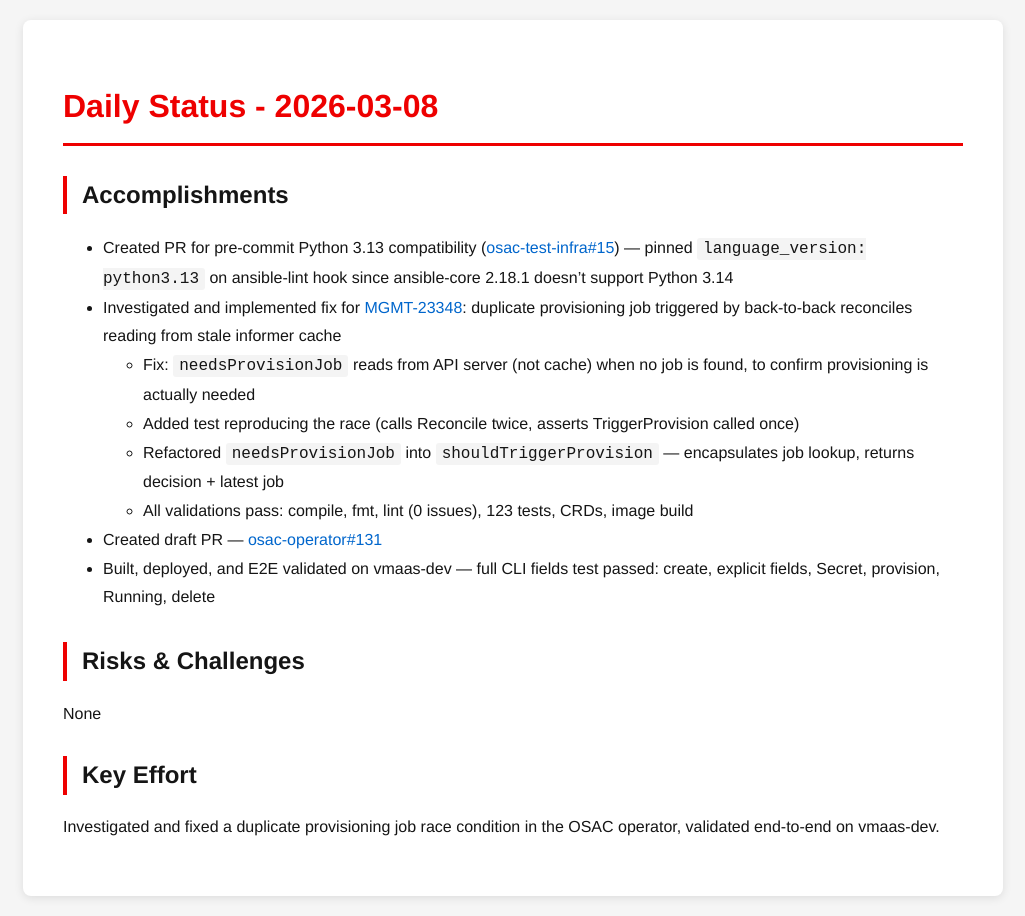
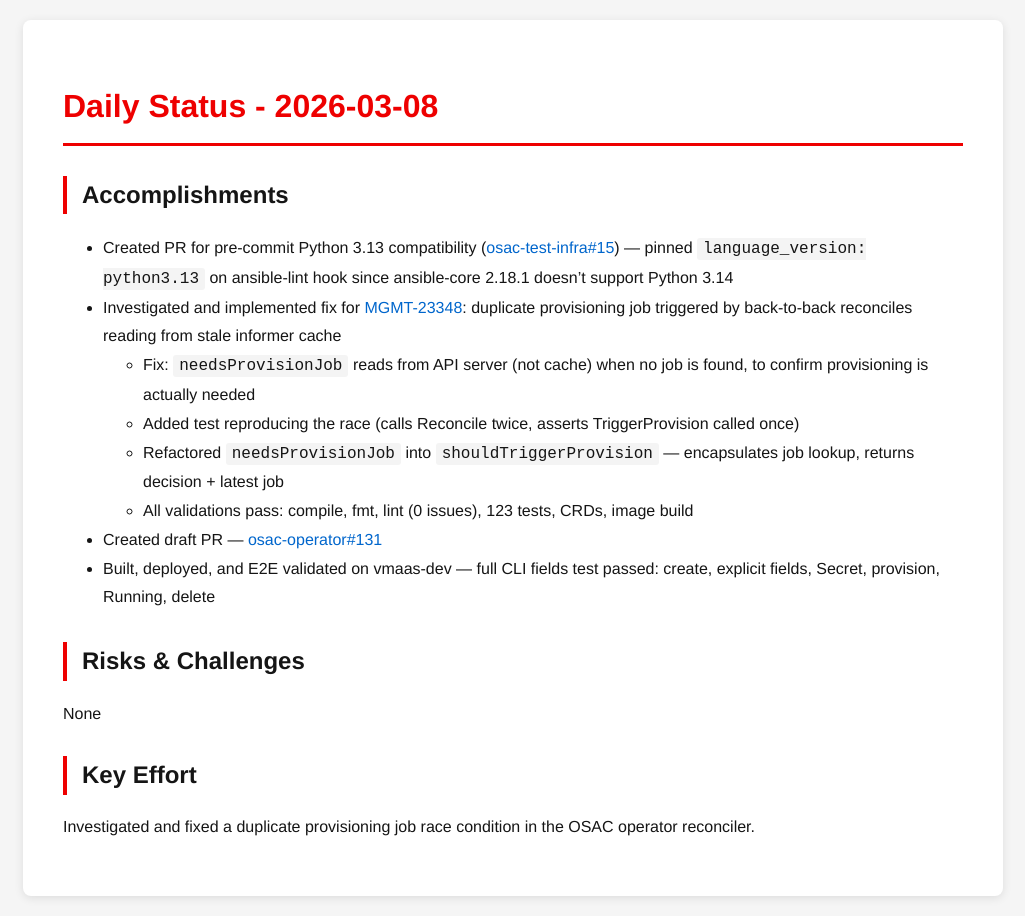
Before and after one commit to tzvatot/daily-status, a Jekyll site: the page built from 2026-03-08.md, in a window 1280 px wide. Shown: the whole page, without its empty margins (127-1152 px from the left). Built offline with Jekyll 4.4.1, drawn with Linux system fonts in a browser that asks for light colours.

Commit message:
Daily status update - 2026-03-08

```diff
--- a/2026-03-08.md
+++ b/2026-03-08.md
@@ -20,4 +20,4 @@ date: 2026-03-08
 None
 
 ## Key Effort
-Investigated and fixed a duplicate provisioning job race condition in the OSAC operator, validated end-to-end on vmaas-dev.
+Investigated and fixed a duplicate provisioning job race condition in the OSAC operator reconciler.
```
